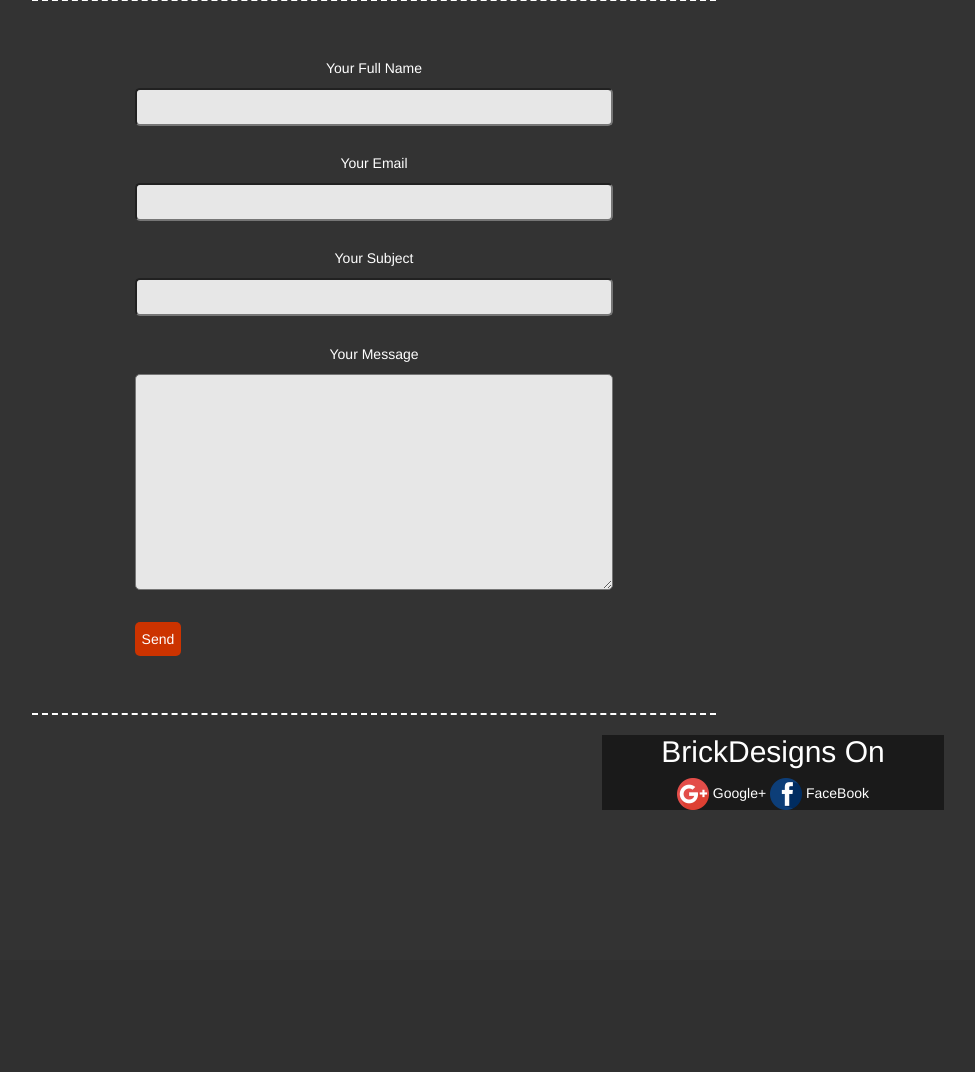
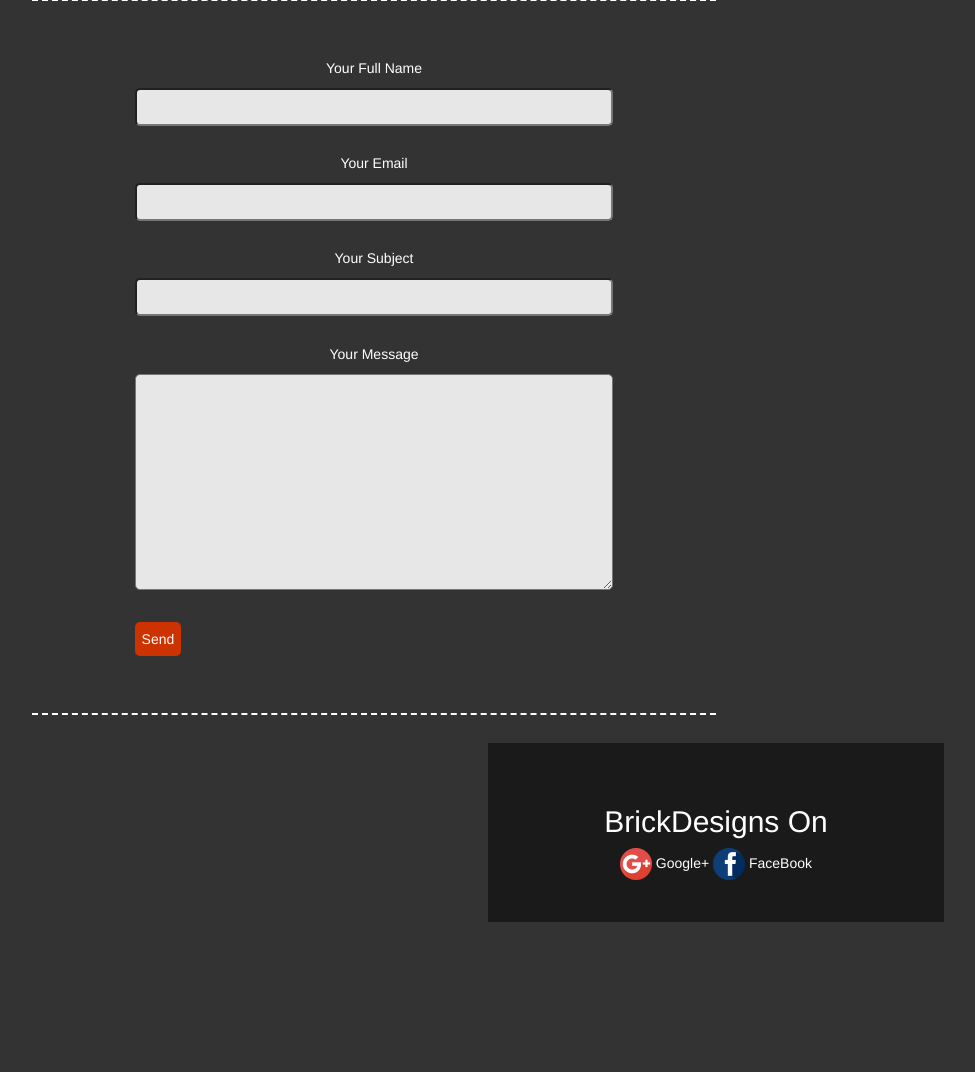
Before and after one commit to carsonandrew2/brickdesigns, a PHP site: page / in a window 1280 px wide. Shown: the part 2698-3770 px from the top of the page, without its empty margins (266-1241 px from the left). Before the commit the page ends 3508 px from the top, so only its background shows below. Run offline with PHP 8.4, Linux system fonts and the light colour scheme.

Commit message:
Update scrolling-nav.css

```diff
--- a/css/scrolling-nav.css
+++ b/css/scrolling-nav.css
@@ -146,6 +146,11 @@ textarea {
     background-color: #b32d00;
 }
 .socials {
-    margin-left: 70%;
+    margin-left: 60%;
+    margin-top: 2em;
     background-color: #1a1a1a;
+    padding-bottom: 3em;
+    padding-top: 3em;
+    padding-left: 2em;
+    padding-right: 2em;
 }
```
